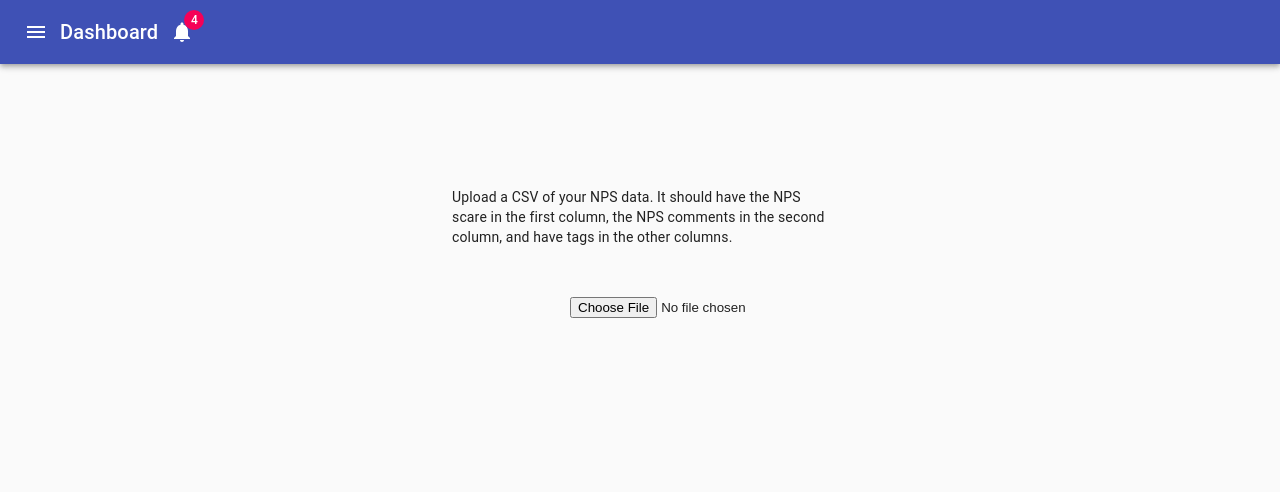
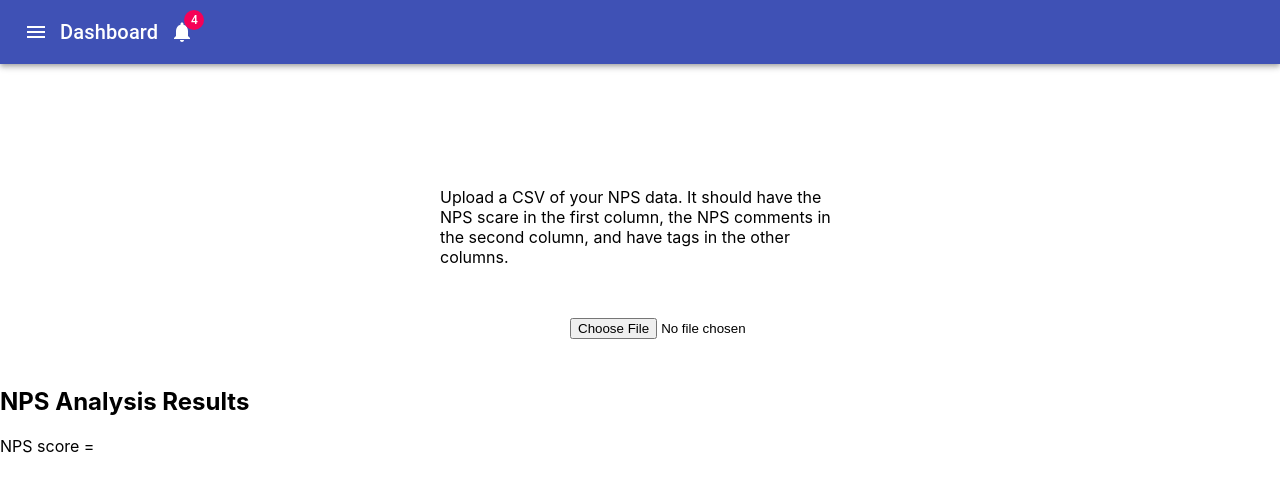
Before and after one commit to dilanustek/Promoter, a React (Create React App) app: page /home in a window 1280 px wide. Shown: the top 492 px of the page. Built offline with nearby package versions, Linux system fonts and the light colour scheme.

Commit message:
calculate avg score

```diff
--- a/src/App.tsx
+++ b/src/App.tsx
@@ -1,20 +1,38 @@
-import React from "react";
+import React, { Component } from "react";
 import "./App.css";
-import { BrowserRouter as Router, Switch, Route } from "react-router-dom";
+import NPSEntry from "./NPSHelpers";
 import FileUploader from "./FileUploader";
-import CssBaseline from "@material-ui/core/CssBaseline";
+import NPSstats from "./NPSstats";
+// import { BrowserRouter as Router, Switch, Route } from "react-router-dom";
+// import CssBaseline from "@material-ui/core/CssBaseline";
 
-function App() {
-  return (
-    <div>
-      <CssBaseline />
+interface State {
+  allNPS: NPSEntry[] | null;
+}
+
+class App extends Component<{}, State> {
+  state: State = {
+    allNPS: null,
+  };
+
+  dataHandler = (allNPS: NPSEntry[]) => {
+    this.setState({ allNPS: allNPS });
+  };
+
+  render() {
+    return (
+      <div>
+        {/* <CssBaseline />
       <Router>
         <Switch>
           <Route path="/home" render={() => <FileUploader />}></Route>
         </Switch>
-      </Router>
-    </div>
-  );
+      </Router> */}
+        <FileUploader dataHandler={this.dataHandler} />
+        <NPSstats allNPS={this.state.allNPS} />
+      </div>
+    );
+  }
 }
 
 export default App;
--- a/src/FileUploader.tsx
+++ b/src/FileUploader.tsx
@@ -1,4 +1,5 @@
 import React, { Component } from "react";
+import NPSEntry from "./NPSHelpers";
 import AppBar from "@material-ui/core/AppBar";
 import Drawer from "@material-ui/core/Drawer";
 import Toolbar from "@material-ui/core/Toolbar";
@@ -28,14 +29,11 @@ interface State {
   allNPS: NPSEntry[] | null;
 }
 
-interface NPSEntry {
-  score: number;
-  bucket: string;
-  comment: string;
-  tags: string[] | null;
+interface Props {
+  dataHandler: (allNPS: NPSEntry[]) => void;
 }
 
-class FileUploader extends Component<{}, State> {
+class FileUploader extends Component<Props, State> {
   state: State = {
     isFileUploaded: false,
     isDrawerOpen: false,
@@ -105,8 +103,9 @@ class FileUploader extends Component<{}, State> {
 
     this.setState({
       isFileUploaded: true,
-      allNPS: parsedData,
     });
+
+    this.props.dataHandler(parsedData);
   };
 
   render() {
--- /dev/null
+++ b/src/NPSHelpers.tsx
@@ -0,0 +1,10 @@
+import React from "react";
+
+interface NPSEntry {
+  score: number;
+  bucket: string;
+  comment: string;
+  tags: string[] | null;
+}
+
+export default NPSEntry;
--- /dev/null
+++ b/src/NPSstats.tsx
@@ -0,0 +1,20 @@
+import React, { Component } from "react";
+import Score from "./Score";
+import NPSEntry from "./NPSHelpers";
+
+interface Props {
+  allNPS: NPSEntry[] | null;
+}
+
+class NPSstats extends Component<Props, {}> {
+  render() {
+    return (
+      <section className="npsstats">
+        <h1>NPS Analysis Results</h1>
+        <Score allNPS={this.props.allNPS} />
+      </section>
+    );
+  }
+}
+
+export default NPSstats;
--- /dev/null
+++ b/src/Score.tsx
@@ -0,0 +1,28 @@
+import React, { Component } from "react";
+import NPSEntry from "./NPSHelpers";
+
+interface Props {
+  allNPS: NPSEntry[] | null;
+}
+
+class Score extends Component<Props, {}> {
+  scoreCalculator() {
+    const allNPS = this.props.allNPS;
+
+    if (allNPS) {
+      let sumNPS = 0;
+      for (let i = 0; i < allNPS.length; i++) {
+        console.log("scpre = " + allNPS[i].score);
+        sumNPS += allNPS[i].score;
+      }
+
+      return sumNPS / allNPS.length;
+    }
+  }
+
+  render() {
+    return <div>NPS score = {this.scoreCalculator()}</div>;
+  }
+}
+
+export default Score;
```
